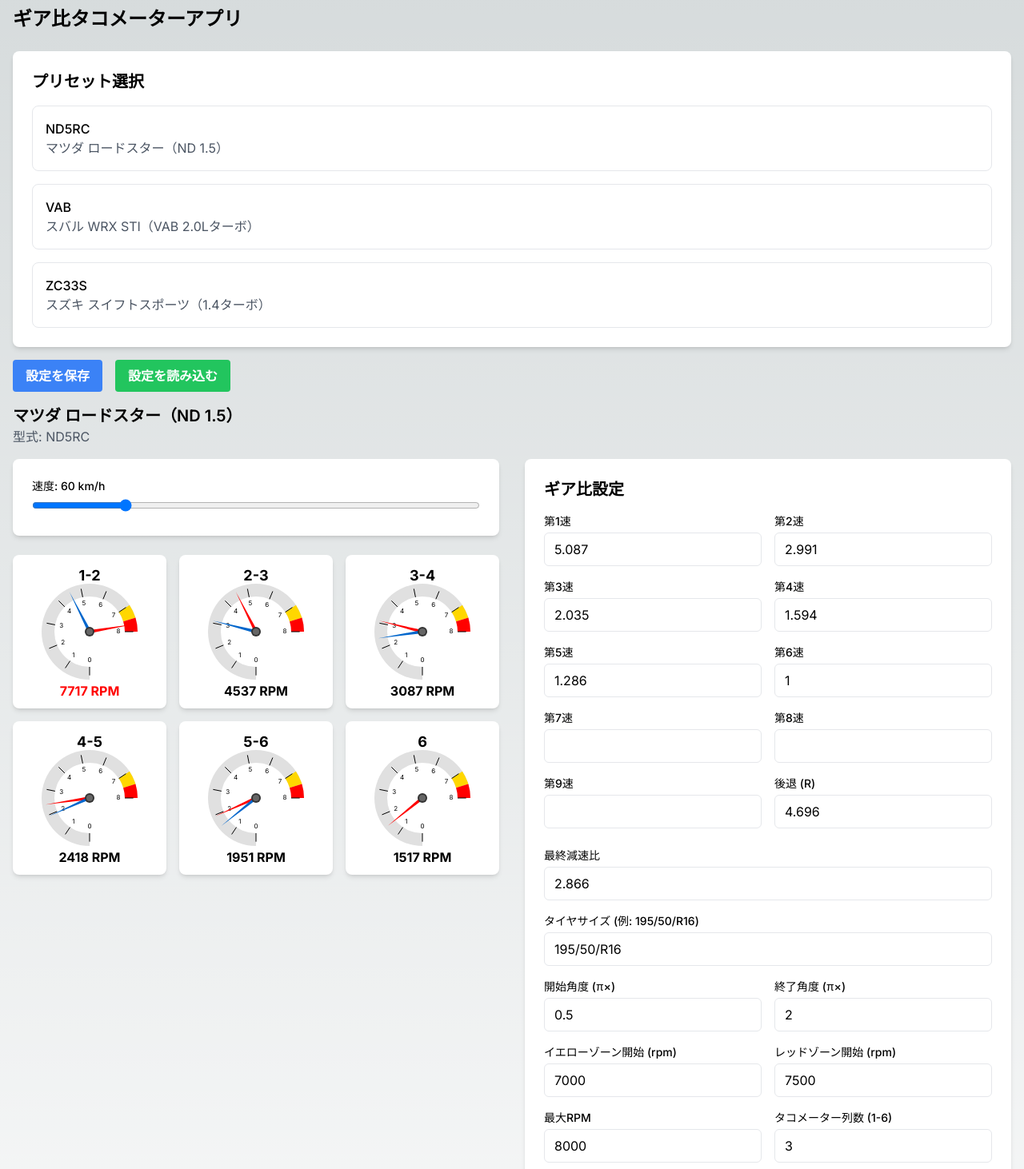
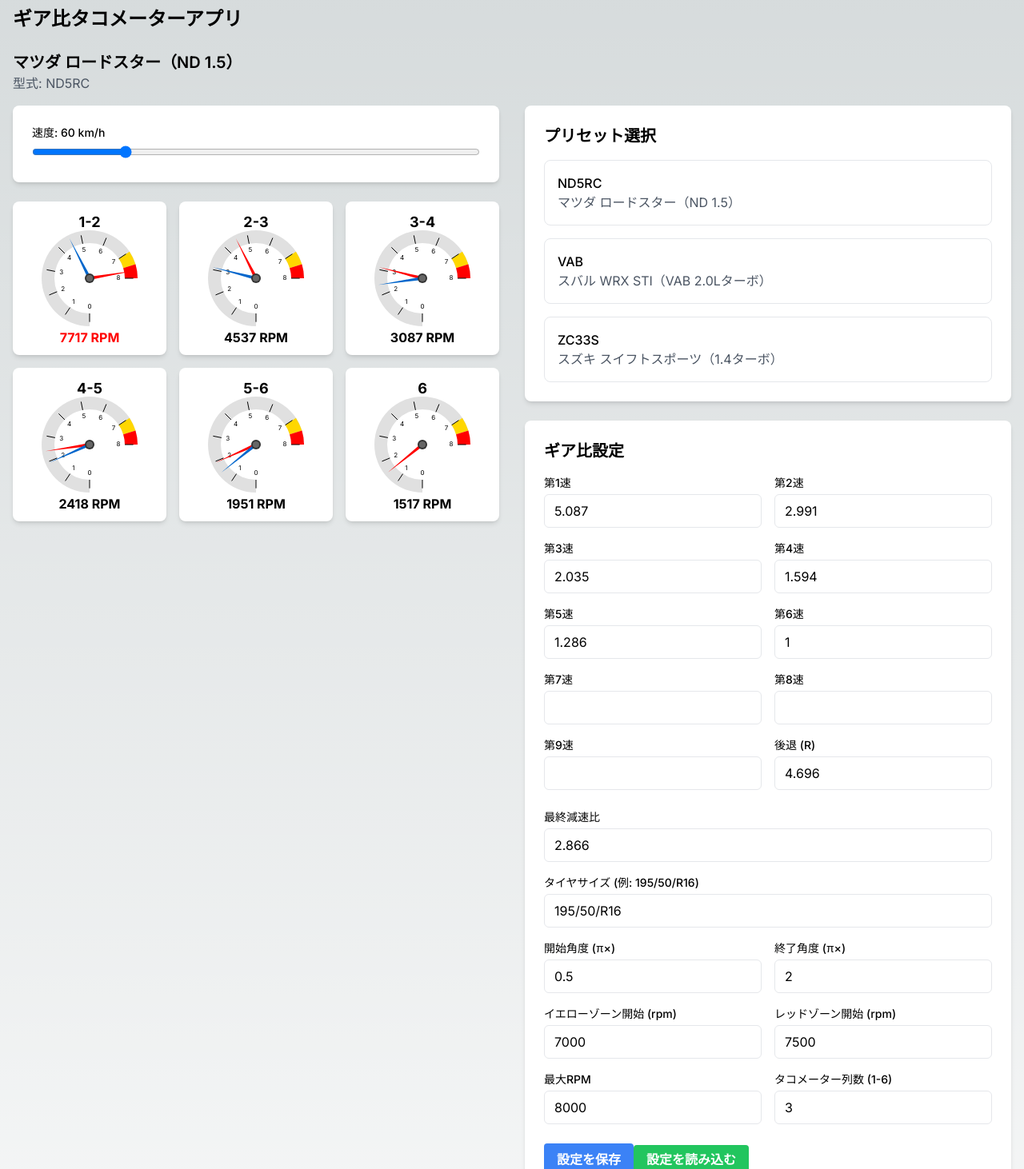
Before and after one commit to haruwo/taco-web, a Next.js app: page / in a window 1280 px wide. Shown: the part 40-1502 px from the top of the page at 80% size. Built offline with nearby package versions, Linux system fonts and the light colour scheme.

Commit message:
Fix layout

```diff
--- a/src/components/GearRatioForm.tsx
+++ b/src/components/GearRatioForm.tsx
@@ -345,26 +345,6 @@ const GearRatioForm: React.FC<GearRatioFormProps> = () => {
         <div className="container mx-auto p-4">
             <h1 className="text-2xl font-bold mb-6">ギア比タコメーターアプリ</h1>
 
-            <PresetSelector onSelect={loadPreset} presets={availablePresets} />
-
-            <div className="mb-4 flex gap-4">
-                <button
-                    onClick={saveSettings}
-                    className="bg-blue-500 hover:bg-blue-700 text-white font-bold py-2 px-4 rounded"
-                >
-                    設定を保存
-                </button>
-                <label className="bg-green-500 hover:bg-green-700 text-white font-bold py-2 px-4 rounded cursor-pointer">
-                    設定を読み込む
-                    <input
-                        type="file"
-                        accept=".yaml,.yml"
-                        onChange={loadSettings}
-                        className="hidden"
-                    />
-                </label>
-            </div>
-
             <div className="mb-4">
                 <h2 className="text-xl font-semibold">{description}</h2>
                 <p className="text-gray-600">型式: {modelCode}</p>
@@ -386,6 +366,8 @@ const GearRatioForm: React.FC<GearRatioFormProps> = () => {
                             />
                         </div>
                     </div>
+
+                    <div className="mb-6">
                         <div ref={tachometerGridRef} className={`grid ${getGridColumnsClass()} gap-4`}>
                             {rpms.map((rpm, index) => {
                                 // 後退ギアは除外（rpmsの最後の要素）
@@ -416,9 +398,18 @@ const GearRatioForm: React.FC<GearRatioFormProps> = () => {
                             })}
                         </div>
                     </div>
+                </div>
+
 
                 {/* 入力フォーム */}
+                <div>
+                    <div className="mb-6">
+                        <PresetSelector onSelect={loadPreset} presets={availablePresets} />
+                    </div>
+
                     <div className="bg-white p-6 rounded-lg shadow-md">
+
+
                         <h2 className="text-xl font-semibold mb-4">ギア比設定</h2>
 
                         <div className="grid grid-cols-2 gap-4 mb-6">
@@ -610,6 +601,24 @@ const GearRatioForm: React.FC<GearRatioFormProps> = () => {
                             </div>
                         </div>
 
+                        <div className="mb-6">
+                            <button
+                                onClick={saveSettings}
+                                className="bg-blue-500 hover:bg-blue-700 text-white font-bold py-2 px-4 rounded"
+                            >
+                                設定を保存
+                            </button>
+                            <label className="bg-green-500 hover:bg-green-700 text-white font-bold py-2 px-4 rounded cursor-pointer">
+                                設定を読み込む
+                                <input
+                                    type="file"
+                                    accept=".yaml,.yml"
+                                    onChange={loadSettings}
+                                    className="hidden"
+                                />
+                            </label>
+                        </div>
+
                         <h3 className="text-lg font-semibold mb-2">タイヤ情報と計算式</h3>
                         <div className="mb-2">
                             <span className="font-medium">現在のタイヤサイズ:</span> {tireSize}
@@ -654,7 +663,7 @@ const GearRatioForm: React.FC<GearRatioFormProps> = () => {
                         <div className="text-sm text-gray-600 mt-2">
                             <span className="font-medium">現在の設定:</span> 最終減速比 = {finalDriveRatio}
                         </div>
-
+                    </div>
                 </div>
             </div>
         </div>
```
Lines whose indentation alone changed are shown as unchanged.
